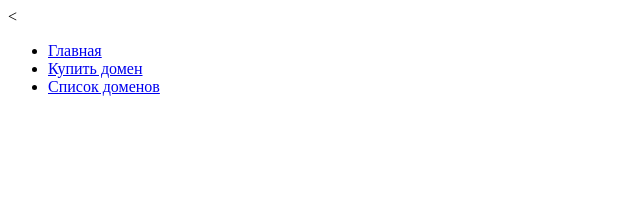
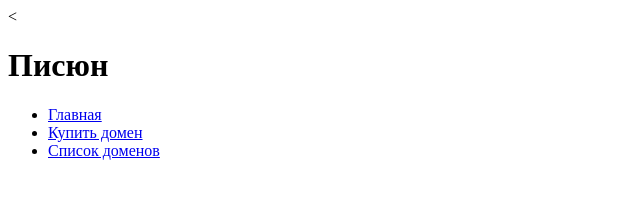
Before and after one commit to FlexICEX/active-link.ru, a plain HTML site: page index.html in a window 1280 px wide. Shown: the whole page, without its empty margins (0-640 px from the left). Drawn offline with Linux system fonts and the light colour scheme.

Commit message:
Update index.html

```diff
--- a/index.html
+++ b/index.html
@@ -7,6 +7,7 @@
   <<link rel="stylesheet" href="styles/main.css" type="text/css">
   <title>Active-Link</title>
 </head>
+  <h1>Писюн</h1>
   <body>
     <div class="header">
       <ul class="nav-menu">
```
